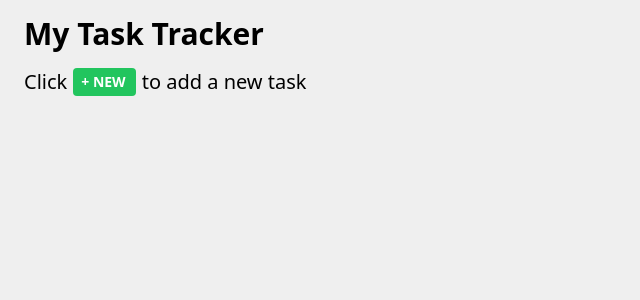
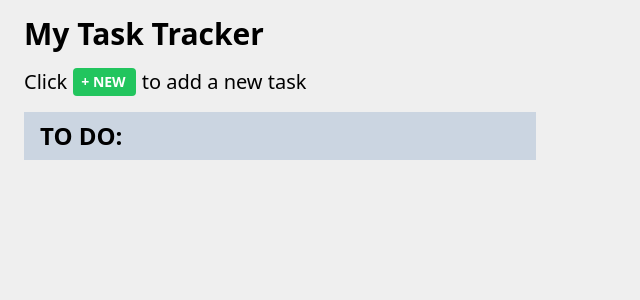
Before and after one commit to astragenius/TaskTrackerAPP-React.js, a React (Vite) app: page / in a window 1280 px wide. Shown: the top 300 px of the page, without its empty margins (0-640 px from the left). Built offline with nearby package versions, Linux system fonts and the light colour scheme.

Commit message:
styling - toDo styling and todo container styling

```diff
--- a/src/App.jsx
+++ b/src/App.jsx
@@ -1,5 +1,6 @@
 import { useState } from "react"
 import AddTask from "./components/AddTask"
+import ToDo from "./components/ToDo"
 
 
 
@@ -17,13 +18,15 @@
           <AddTask taskList={taskList} setTaskList={setTaskList}/>
           <p className="text-xl">to add a new task</p>
       </div>
-      {taskList.map((task, i) =>
-        <>
+      <section>
+        <h2 className="bg-slate-300 text-2xl font-semibold uppercase w-3/4 max-w-lg ml-6 my-4 py-2 px-4">To Do:</h2>
+        {taskList.map((task, i) =>
+          <>
+            <ToDo key={i} task={task}/>
 
-          <p>{task.projectName}</p>
-          <p>{task.projectDescription}</p>
-        </>
-      )}
+          </>
+        )}
+      </section>
     </div>
   )
 
--- a/src/components/ToDo.jsx
+++ b/src/components/ToDo.jsx
@@ -1,10 +1,15 @@
 import React from 'react'
 
-const ToDo = () => {
+const ToDo = ({task}) => {
   return (
-   <>
+    <>
+        <section className='flex flex-col items-start justify-start bg-white my-4 ml-6 py-4 px-6 w-3/4 max-w-lg'>
+            <p className='text-xl font-semibold'>{task.projectName}</p>
+            <p className='text-lg py-2'>{task.projectDescription}</p>
 
-   </>
+            <button>Delete</button>
+        </section>
+    </>
   )
 }
 
```
